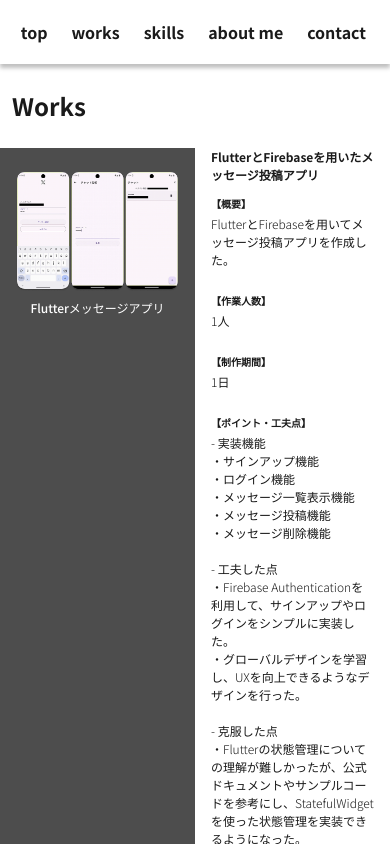
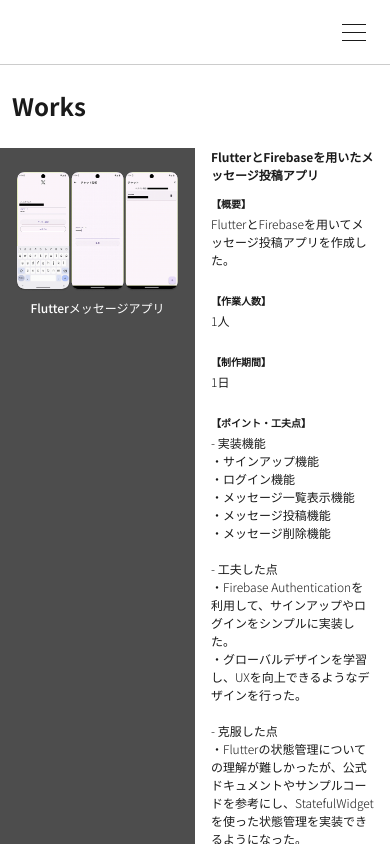
Before and after one commit to hanaka23/my-portfolio, a Next.js app: page /works/flutter-message-app in a window 390 px wide. Shown: the top 844 px of the page. Built offline with nearby package versions, Linux system fonts and the light colour scheme.

Commit message:
feat:ハンバーガーメニュー実装

```diff
--- a/app/globals.css
+++ b/app/globals.css
@@ -74,6 +74,8 @@
 
   --color-text-main: #1a1a1a;
   --color-text-hover: #999999;
+
+  --color-border-gray:#cccccc;
 }
 
 .animate-fadeInUp {
--- a/components/Header.tsx
+++ b/components/Header.tsx
@@ -1,43 +1,101 @@
 "use client";
 
 import Link from "next/link";
+import { useState } from "react";
 
 type HeaderVariant = "top" | "work";
 
 export default function Header({ variant }: { variant: HeaderVariant }) {
+  const [isOpen, setIsOpen] = useState(false);
+
+  const toggleMenu = () => setIsOpen(!isOpen);
+  const closeMenu = () => setIsOpen(false);
+
   return (
     <nav
       className={`fixed z-[999] w-full ${
         variant === "work"
-          ? "bg-[var(--color-base)] shadow-[0_4px_4px_rgba(0,0,0,0.25)]"
-          : ""
+          ? "bg-[var(--color-base)]  border-b border-[var(--color-border-gray)]"
+          : "bg-[var(--color-base)] border-b border-[var(--color-border-gray)] md:border-none md:bg-transparent" // モバイル時は背景色が必要な場合が多いです
       }`}
     >
+      <div className="flex items-center justify-end h-[var(--header-height)] px-[24px]">
+        {/* ハンバーガーボタン (モバイルのみ表示) */}
+        <button
+          onClick={toggleMenu}
+          className="relative flex flex-col justify-center items-center w-[24px] h-[20px] md:hidden z-[999]"
+          aria-label="メニューを開く"
+        >
+          {/* 上の線 */}
+          <span
+            className={`absolute w-full h-[1px] bg-current transition-all duration-300 ${
+              isOpen ? "rotate-45" : "-translate-y-[8px]"
+            }`}
+          />
+
+          {/* 真ん中の線 */}
+          <span
+            className={`absolute w-full h-[1px] bg-current transition-opacity duration-300 ${
+              isOpen ? "opacity-0" : "opacity-100"
+            }`}
+          />
+
+          {/* 下の線 */}
+          <span
+            className={`absolute w-full h-[1px] bg-current transition-all duration-300 ${
+              isOpen ? "-rotate-45" : "translate-y-[8px]"
+            }`}
+          />
+        </button>
+
+        {/* ナビゲーションリスト */}
         <ol
-        className="flex items-center justify-end pr-[24px]
-    list-none gap-[24px]
-    h-[var(--header-height)]
+          className={`
+            fixed top-0 right-0 z-[100] h-screen w-2/3 bg-[var(--color-base)] flex flex-col items-center justify-center gap-8 transition-transform duration-300 ease-in-out
+            md:static md:h-auto md:w-auto md:bg-transparent md:flex-row md:translate-x-0 md:gap-[24px] md:p-0
+            ${isOpen ? "translate-x-0" : "translate-x-full"}
+            list-none
             [&_a]:!font-bold
             [&_a:hover]:text-[var(--color-text-hover)]
             [&_a]:transition-colors
-    [&_a]:duration-200"
+            [&_a]:duration-200
+          `}
         >
           <li>
-          <Link href="/#top">top</Link>
+            <Link href="/#top" onClick={closeMenu}>
+              top
+            </Link>
           </li>
           <li>
-          <Link href="/#works">works</Link>
+            <Link href="/#works" onClick={closeMenu}>
+              works
+            </Link>
           </li>
           <li>
-          <Link href="/#skills">skills</Link>
+            <Link href="/#skills" onClick={closeMenu}>
+              skills
+            </Link>
           </li>
           <li>
-          <Link href="/#about">about me</Link>
+            <Link href="/#about" onClick={closeMenu}>
+              about me
+            </Link>
           </li>
           <li>
-          <Link href="/#contact">contact</Link>
+            <Link href="/#contact" onClick={closeMenu}>
+              contact
+            </Link>
           </li>
         </ol>
+
+        {/* 背景オーバーレイ (メニューが開いている時のみ) */}
+        {isOpen && (
+          <div
+            className="fixed inset-0 bg-black/50 md:hidden z-100"
+            onClick={closeMenu}
+          />
+        )}
+      </div>
     </nav>
   );
 }
```
Lines whose indentation alone changed are shown as unchanged.
